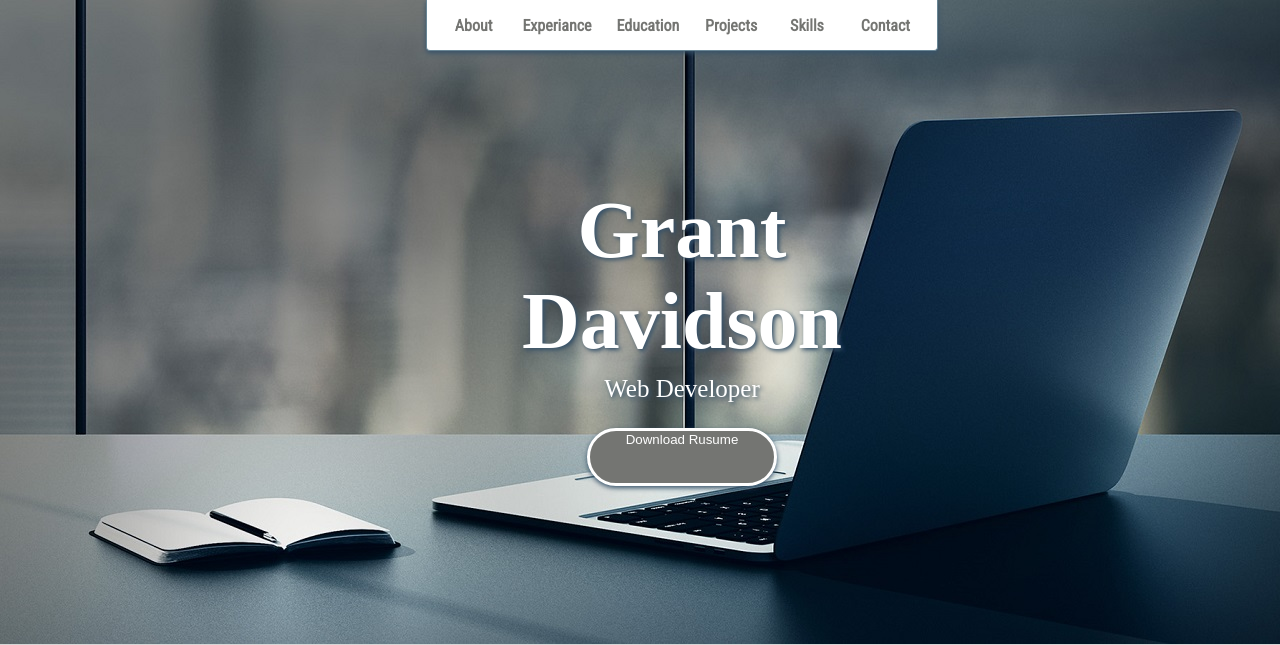
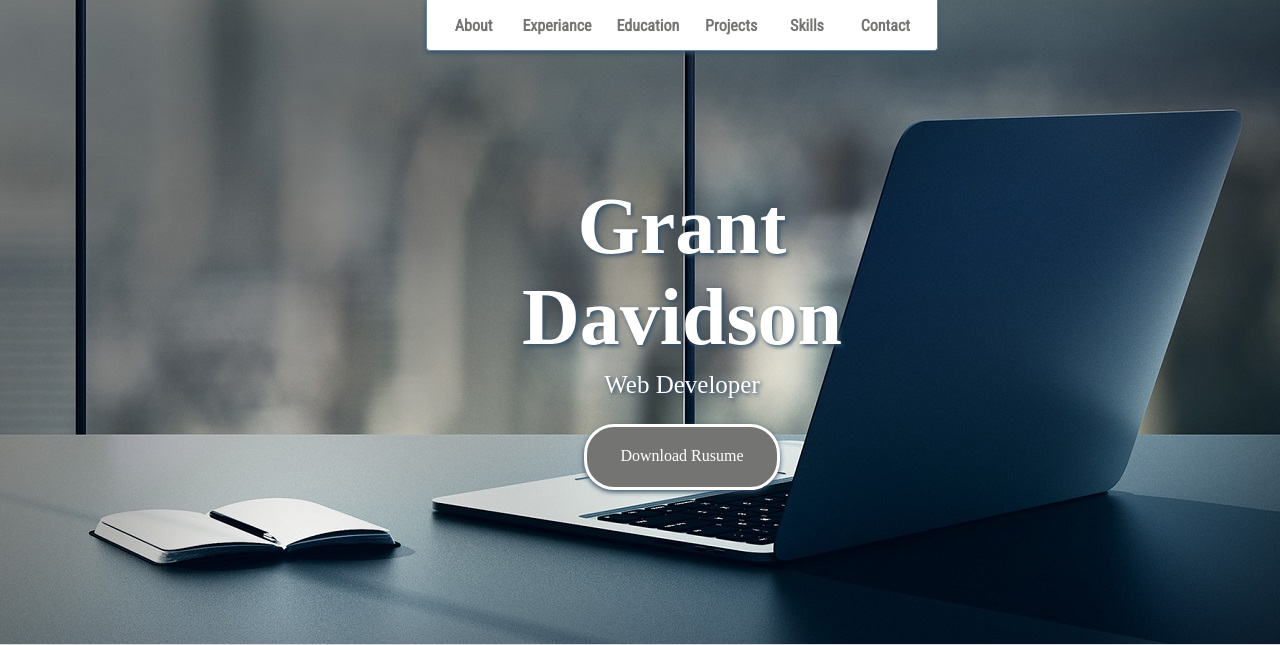
Before and after one commit to GrantMAD/Grantportfolio, a PHP site: page / in a window 1280 px wide; the page is wider, and only the part inside the window is pictured. Shown: the top 645 px of that part. Run offline with PHP 8.4, Linux system fonts and the light colour scheme.

Commit message:
resume added

```diff
--- a/Portfolioindex.css
+++ b/Portfolioindex.css
@@ -117,13 +117,15 @@ a {
 
 .Resume {
 	display: grid;
+	text-align: center;
 	width: 190px;
 	border-radius: 30px;
-	height: 58px;
+	height: 40px;
 	border: 3px solid white;
 	color: white;
 	background: #747572;
 	margin: 25px auto;
+	padding-top: 20px;
 	box-shadow: 0px 2px 5px 0px #355169;
 
 }
--- a/index.html
+++ b/index.html
@@ -22,7 +22,7 @@
 		 <h1 class="myName">Grant <br>Davidson</h1>
 		  <p class="myTitle">Web Developer</p>
 		   <form method="get" action="#">
-		   	<button class="Resume" type="submit">Download Rusume</button></form>
+		   	<a class="Resume" type="submit" href="grantcv.docx" download>Download Rusume</a></form>
 		</div>
 	    </div>
 		<div id="Aboutarea">
```
Also changed, not shown: 1 other file.
